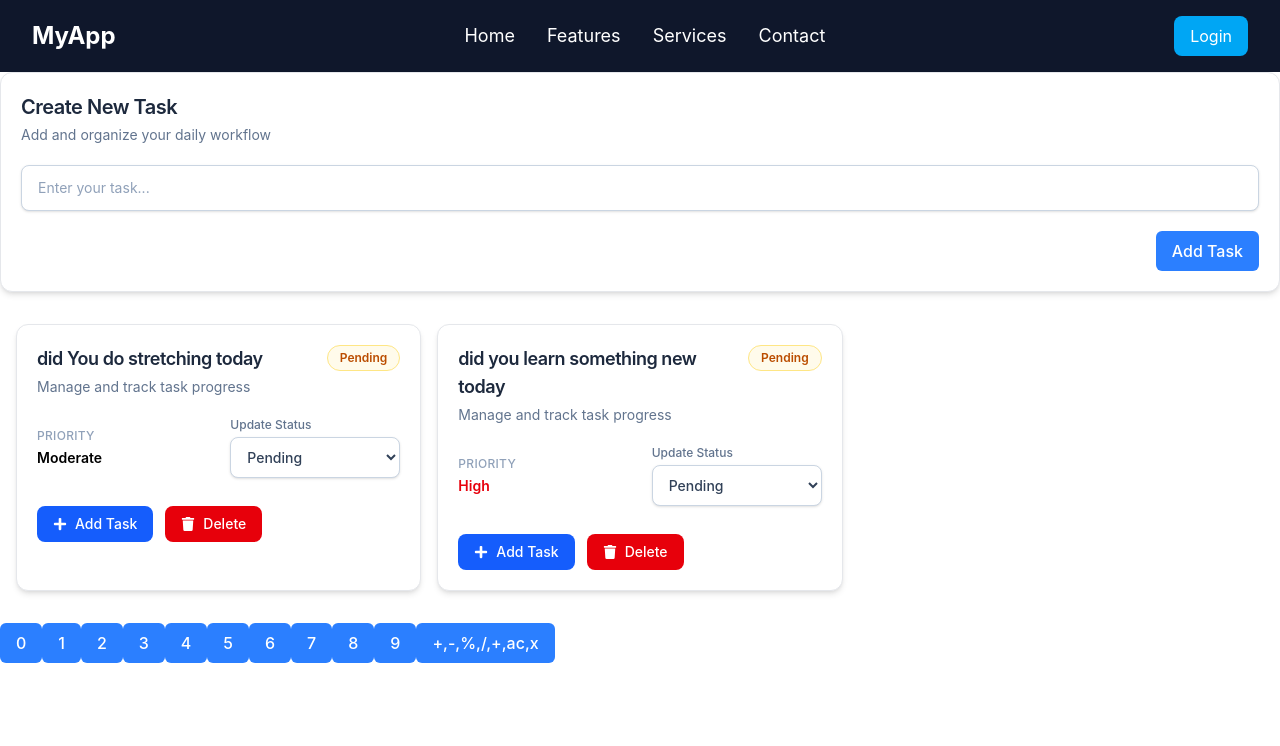
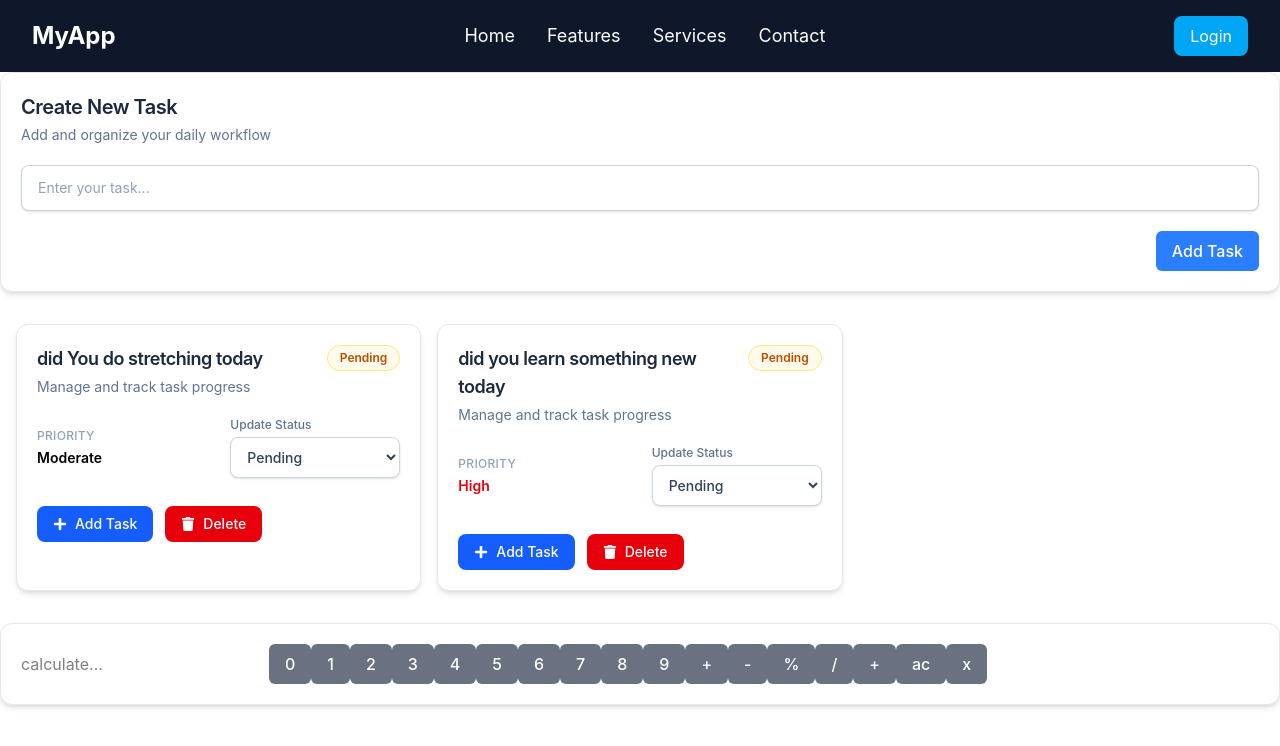
Before and after one commit to Mayank-Garg7/ImageReflection, a React (Vite) app: page / in a window 1280 px wide. Shown: the top 746 px of the page. Built offline with nearby package versions, Linux system fonts and the light colour scheme.

Commit message:
concise the code to more cleaner and understable

```diff
--- a/src/features/calculator/Calculator.jsx
+++ b/src/features/calculator/Calculator.jsx
@@ -1,17 +1,21 @@
 import React from 'react'
 import Button from '../../shared/Button'
+import Card from '../../shared/Card'
 
 function Calculator() {
-    const arr = [0,1,2,3,4,5,6,7,8,9,"+,-,%,/,+,ac,x"]
-  return (
-    <div>
-      {arr.map((data, idx)=> (
-        <Button key= {idx}>
-            <span>{data}</span>
-        </Button>
-      ))}
-    </div>
-  )
+    const arr = ["0", "1", "2", "3", "4", "5", "6", "7", "8", "9", "+", "-", "%", "/", "+", "ac", "x"];
+    return (
+        <Card>
+            <form >
+                <input type="text" placeholder='calculate...'/>
+                {arr.map((data, idx) => (
+                    <Button key={idx} variant='secondary'>
+                        <span>{data}</span>
+                    </Button>
+                ))}
+            </form>
+        </Card>
+    )
 }
 
 export default Calculator
```
